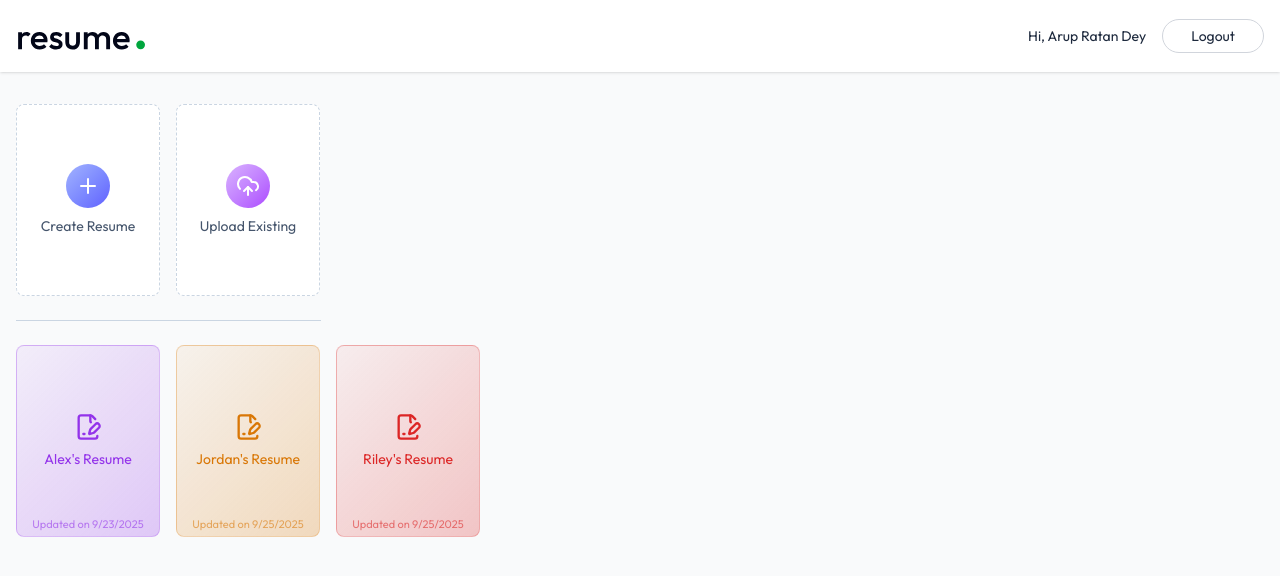
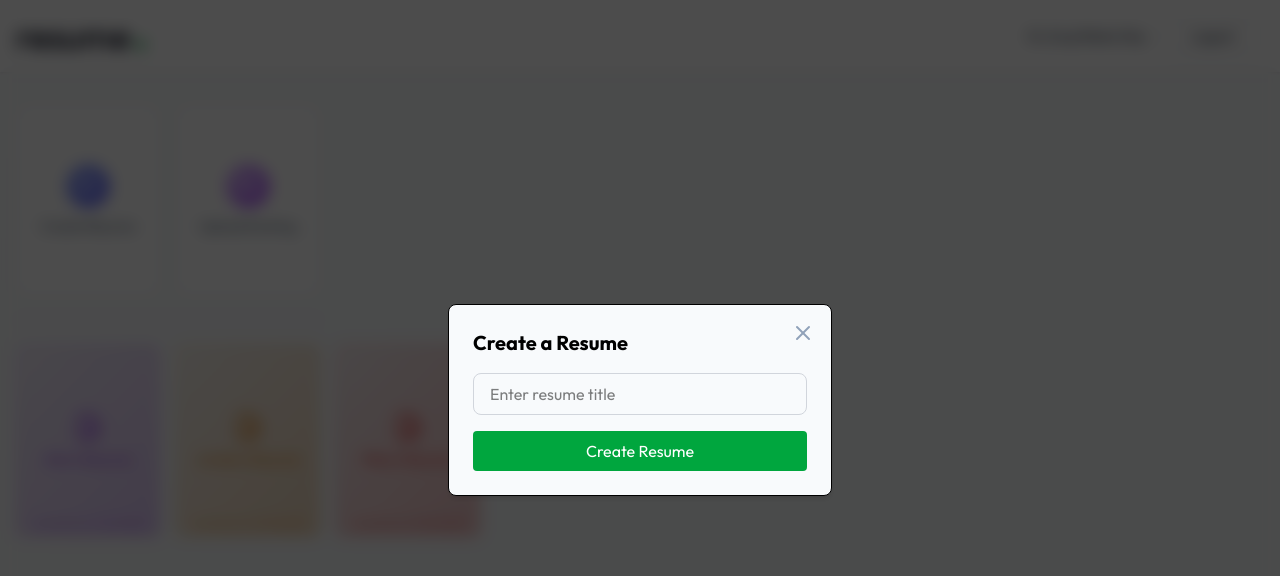
Before and after one commit to arup-ratan-dey/resume-builder, a React (Vite) app in the folder client/: page /app in a window 1280 px wide. Both pictures are taken after a click on the button "Create Resume". Shown: the top 576 px of the page. Built offline with nearby package versions, Linux system fonts and the light colour scheme.

Commit message:
Worked on create resume page

```diff
--- a/client/src/index.css
+++ b/client/src/index.css
@@ -12,4 +12,13 @@
     {
         @apply cursor-pointer;
     }
+    input:not([type="checkbox"])
+    {
+        @apply outline-none focus:ring border border-gray-300
+        focus:ring-blue-500 focus:border-blue-500 rounded-lg;
+    }
+    textarea{
+        @apply outline-none focus:ring border border-gray-300
+        focus:ring-blue-500 focus:border-blue-500 rounded-lg resize-none;
+    }
 }
--- a/client/src/pages/Dashboard.jsx
+++ b/client/src/pages/Dashboard.jsx
@@ -1,14 +1,29 @@
-import { FilePenLineIcon, PcCaseIcon, PencilIcon, PlusIcon, TrashIcon, UploadCloudIcon } from 'lucide-react'
+import { FilePenLineIcon, PcCaseIcon, PencilIcon, PlusIcon, TrashIcon, UploadCloudIcon, XIcon } from 'lucide-react'
 import React, { useEffect, useState } from 'react'
 import { dummyResumeData } from '../assets/assets'
+import {useNavigate} from 'react-router-dom'
 
 const Dashboard = () => {
 
   const colors = ["#9333ea", "#d97706", "#dc2626", "#0284c7", "#16a34a"]
   const[allResumes, setAllResumes] = useState([])
+  const[showCreateResume, setShowCreateResume] = useState(false)
+  const[showUploadResume, setShowUploadResume] = useState(false)
+  const[title, setTitle] = useState('')
+  const[resume, setResume] = useState(null)
+  const[editResumeId, setResumeId] = useState('')
+
+  const navigate = useNavigate()
 
   const loadAllResumes = async ()=>{
     setAllResumes(dummyResumeData)
+  }
+
+  const createResume = async (event) =>
+  {
+      event.preventDefault()
+      setShowCreateResume(false)
+      navigate(`/app/builder/res123`)
   }
 
   useEffect(()=>{
@@ -23,7 +38,7 @@ const Dashboard = () => {
           bg-clip-text text-transparent sm:hidden'>Welcome, Arup Ratan Dey</p>
 
           <div className='flex gap-4'>
-            <button className='w-full bg-white sm:max-w-36 h-48 flex flex-col items-center
+            <button onClick={()=> setShowCreateResume(true)} className='w-full bg-white sm:max-w-36 h-48 flex flex-col items-center
             justify-center rounded-lg gap-2 text-slate-600 border border-dashed
             border-slate-300 group hover:border-indigo-500 hover:shadow-lg transition-all
             duration-300 cursor-pointer'>
@@ -75,6 +90,26 @@ const Dashboard = () => {
             })}
           </div>
 
+          {showCreateResume && (
+            <form onSubmit={createResume} onClick={()=> setShowCreateResume(false)} className='fixed inset-0 bg-black/70 backdrop-blur bg-opacity-50
+            z-10 flex items-center justify-center'>
+              <div onClick={e => e.stopPropagation()} className='relative bg-slate-50 border shadow-md rounded-lg
+              w-full max-w-sm p-6'>
+                <h2 className='text-xl font-bold mb-4'>Create a Resume</h2>
+                <input type="text" placeholder="Enter resume title" className='w-full
+                px-4 py-2 mb-4 focus:border-green-600 ring-green-600' required/>
+
+                <button className='w-full py-2 bg-green-600 text-white rounded
+                hover:bg-green-700 transition-colors'>Create Resume</button>
+                <XIcon className='absolute top-4 right-4 text-slate-400
+                hover:text-slate-600 cursor-pointer transition-colors' onClick={()=>
+                {setShowCreateResume(false); setTitle('')}}/>
+              </div>
+            </form>
+          )
+
+          }
+
       </div>
     </div>
   )
```
